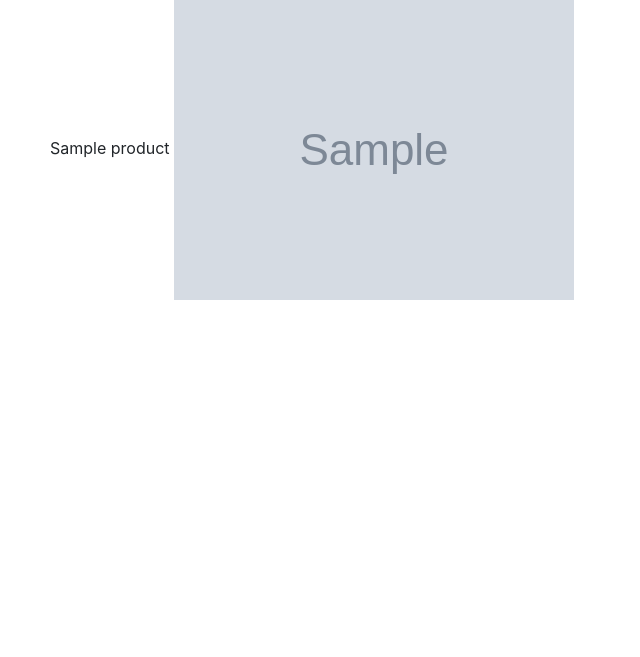
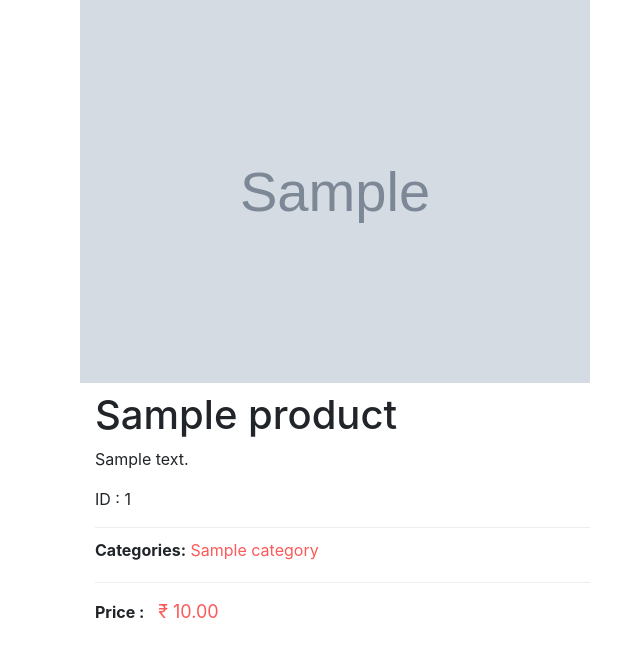
Before and after one commit to akshit-adeshra/Exam-Task, a Django app: page /product/1/ in a window 1280 px wide. Shown: the part 56-713 px from the top of the page, without its empty margins (35-675 px from the left). Run offline with Django 3.2, Linux system fonts and the light colour scheme; tables that the repository leaves empty hold one stand-in row (values such as "Sample post"); grey boxes marked "Sample" are stand-in pictures; some libraries are stand-ins or nearby versions.

Commit message:
Changed some minor details about layout

```diff
--- a/Myshop/models.py
+++ b/Myshop/models.py
@@ -3,6 +3,10 @@ from django.db import models
 
 class Category(models.Model):
     name = models.CharField(max_length=50)
+
+    class Meta:
+        verbose_name_plural = "Categories"
+        ordering = ['name']
 
     def __str__(self):
         return self.name
@@ -18,5 +22,20 @@ class Product(models.Model):
     qty = models.IntegerField()
     is_public = models.BooleanField(default=False)
 
+    class Meta:
+        ordering = ['title']
+
     def __str__(self):
         return self.title
+
+    # use models.ManyToMany field's all() method to return all the Category objects that this product belongs to.   Ref:- 'https://www.dev2qa.com/how-to-get-many-to-many-model-field-values-in-django-view/'
+    # def get_categories_values(self):
+    #     ret = ''
+
+    #     # print(self.categories.all())                  # to verify the names fetched from db
+
+    #     for category in self.categories.all():
+    #         ret = ret + category.name + ', '
+
+    #     return ret
+    # To use this custom function in template, you directly have to call this method's name instead of categories
--- a/Myshop/views.py
+++ b/Myshop/views.py
@@ -25,13 +25,12 @@ def add_product(request):
     if request.method == 'POST':
         form = ProductForm(request.POST, request.FILES)
         if form.is_valid():
-            product = form.save(commit=False)
+            product = form.save()
             product.image = request.FILES['image']
             # file_type = product.image.url.split('.')[-1]
             # file_type = file_type.lower()
             # if file_type not in IMAGE_FILE_TYPES:
             #     return render(request, 'profile_maker/error.html')
-            product.save()
 
             # return JsonResponse({'status': "Save"})
             # return redirect('product_detail', pk=product.pk)
--- a/static/css/custom.css
+++ b/static/css/custom.css
@@ -0,0 +1,169 @@
+/* Detail Page CSS (reference: 'https://www.bootdey.com/snippets/view/shop-product-detail#css' ) */
+body{margin-top:20px;
+    background:#eee;
+}
+
+/*panel*/
+.panel {
+    border: none;
+    box-shadow: none;
+}
+
+.panel-heading {
+    border-color:#eff2f7 ;
+    font-size: 16px;
+    font-weight: 300;
+}
+
+.panel-title {
+    color: #2A3542;
+    font-size: 14px;
+    font-weight: 400;
+    margin-bottom: 0;
+    margin-top: 0;
+    font-family: 'Open Sans', sans-serif;
+}
+
+/*product list*/
+
+.prod-cat li a{
+    border-bottom: 1px dashed #d9d9d9;
+}
+
+.prod-cat li a {
+    color: #3b3b3b;
+}
+
+.prod-cat li ul {
+    margin-left: 30px;
+}
+
+.prod-cat li ul li a{
+    border-bottom:none;
+}
+.prod-cat li ul li a:hover,.prod-cat li ul li a:focus, .prod-cat li ul li.active a , .prod-cat li a:hover,.prod-cat li a:focus, .prod-cat li a.active{
+    background: none;
+    color: #ff7261;
+}
+
+.pro-lab{
+    margin-right: 20px;
+    font-weight: normal;
+}
+
+.pro-sort {
+    padding-right: 20px;
+    float: left;
+}
+
+.pro-page-list {
+    margin: 5px 0 0 0;
+}
+
+.product-list img{
+    width: 100%;
+    border-radius: 4px 4px 0 0;
+    -webkit-border-radius: 4px 4px 0 0;
+}
+
+.product-list .pro-img-box {
+    position: relative;
+}
+.adtocart {
+    background: #fc5959;
+    width: 50px;
+    height: 50px;
+    border-radius: 50%;
+    -webkit-border-radius: 50%;
+    color: #fff;
+    display: inline-block;
+    text-align: center;
+    border: 3px solid #fff;
+    left: 45%;
+    bottom: -25px;
+    position: absolute;
+}
+
+.adtocart i{
+    color: #fff;
+    font-size: 25px;
+    line-height: 42px;
+}
+
+.pro-title {
+    color: #5A5A5A;
+    display: inline-block;
+    margin-top: 20px;
+    font-size: 16px;
+}
+
+.product-list .price {
+    color:#fc5959 ;
+    font-size: 15px;
+}
+
+.pro-img-details {
+    margin-left: -15px;
+}
+
+.pro-img-details img {
+    width: 100%;
+}
+
+.pro-d-title {
+    font-size: 16px;
+    margin-top: 0;
+}
+
+.product_meta {
+    border-top: 1px solid #eee;
+    border-bottom: 1px solid #eee;
+    padding: 10px 0;
+    margin: 15px 0;
+}
+
+.product_meta span {
+    display: block;
+    margin-bottom: 10px;
+}
+.product_meta a, .pro-price{
+    color:#fc5959 ;
+}
+
+.pro-price, .amount-old {
+    font-size: 18px;
+    padding: 0 10px;
+}
+
+.amount-old {
+    text-decoration: line-through;
+}
+
+.quantity {
+    width: 120px;
+}
+
+.pro-img-list {
+    margin: 10px 0 0 -15px;
+    width: 100%;
+    display: inline-block;
+}
+
+.pro-img-list a {
+    float: left;
+    margin-right: 10px;
+    margin-bottom: 10px;
+}
+
+.pro-d-head {
+    font-size: 18px;
+    font-weight: 300;
+}
+
+#add-product-form {
+    margin: 0 250px 0 250px;
+}
+
+#add-product-form button{
+    margin-left: 41%;
+}
--- a/static/js/new_product_ajax.js
+++ b/static/js/new_product_ajax.js
@@ -4,6 +4,9 @@
      var myform = $('#add-product-form');
      myform.submit(function(e){
                  $("#product-success-msg").show();
+
+    });
+});
 
 //         e.preventDefault();
 //         var formData = $(this).serialize();
@@ -30,5 +33,3 @@
 //             console.log(textStatus);
 //             console.log(errorThrown);
 //         }
-     });
- });
--- a/templates/home.html
+++ b/templates/home.html
@@ -7,10 +7,12 @@
   <div class="card">
     <img class="card-img-top" src="{{ product.image.url }}" alt="Card image cap">
     <div class="card-body">
-      <h5 class="card-title">{{ product.title }}</h5>
+      <h1 class="card-title">{{ product.title }}</h1>
       <p class="card-text">Description : {{ product.description }}</p>
+      <p><strong>Categories:</strong> <a rel="tag" href="#">{{ product.categories.all|join:", " }}</a></p>
       <p class="card-text">Id: {{ product.sku }}</p>
       <p class="card-text">Price: &#8377;{{ product.price }}</p>
+      <a href="{% url 'product_detail' product.pk %}" role="button" class="btn btn-primary">Show Details</a>
     </div>
   </div>
 {% endfor %}
--- a/templates/product_details.html
+++ b/templates/product_details.html
@@ -2,7 +2,58 @@
 
 {% block body %}
 
-{{ product.title }}
-<img src="{{ product.image.url }}" alt="Pic">
-
+<!-- Reference:- 'https://www.bootdey.com/snippets/view/shop-product-detail#html' -->
+<div class="container bootdey">
+    <div class="col-md-12">
+    <section class="panel">
+        <div class="panel-body">
+            <div class="col-md-6">
+                <div class="pro-img-details">
+                    <img src="{{ product.image.url }}" alt="Pic">
+                </div>
+                <!-- <div class="pro-img-list">
+                    <a href="#">
+                        <img src="https://via.placeholder.com/115x100/87CEFA/000000" alt="">
+                    </a>
+                    <a href="#">
+                        <img src="https://via.placeholder.com/115x100/FF7F50/000000" alt="">
+                    </a>
+                    <a href="#">
+                        <img src="https://via.placeholder.com/115x100/20B2AA/000000" alt="">
+                    </a>
+                    <a href="#">
+                        <img src="https://via.placeholder.com/120x100/20B2AA/000000" alt="">
+                    </a>
+                </div> -->
+            </div>
+            <div class="col-md-6">
+                <h4 class="pro-d-title">
+                    <h1>{{ product.title }}</h1>
+                </h4>
+                <p>
+                    {{ product.description }}
+                </p>
+                <h3></h3>
+                <p> ID : {{ product.sku }} </p>
+                <div class="product_meta">
+                    <span class="posted_in"> <strong>Categories:</strong> <a rel="tag" href="#">{{ product.categories.all|join:", " }}</a></span>
+                    <!-- Alternative Solutions to display multiple categories
+                        1. To use this {{ product.get_categories_values }}, you'll have to define a custom function in models.py
+                        2. {% for category in product.categories.all %}{{ category }}, {% endfor %}
+                    -->
+                    <!-- <span class="tagged_as"><strong>Tags:</strong> <a rel="tag" href="#">mens</a>, <a rel="tag" href="#">womens</a>.</span> -->
+                </div>
+                <div class="m-bot15"> <strong>Price : </strong> <span class="pro-price">&#8377; {{ product.price }}</span></div>
+                <!-- <div class="form-group">
+                    <label>Quantity</label>
+                    <input type="quantiy" placeholder="1" class="form-control quantity">
+                </div>
+                <p>
+                    <button class="btn btn-round btn-danger" type="button"><i class="fa fa-shopping-cart"></i> Add to Cart</button>
+                </p> -->
+            </div>
+        </div>
+    </section>
+    </div>
+</div>
 {% endblock %}
```
Also changed, not shown: templates/includes/form.html (added, +36 -0 lines), templates/new_product.html (+3 -36 lines), Myshop/migrations/0003_auto_20210311_1801.py (added), media/images/a10.jpeg (added), media/images/iconfinder_malecostume_403022.png (added).
